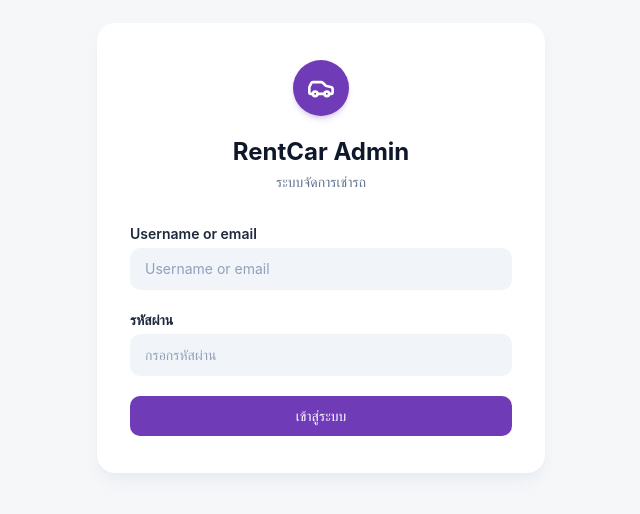
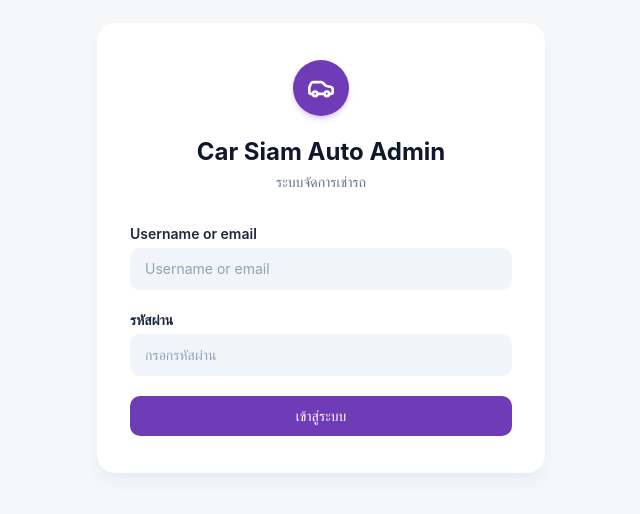
Before and after one commit to cholcool/Car-Siam-Auto-addmin, a Next.js app: page /signin in a window 1280 px wide. Shown: the part 152-666 px from the top of the page, without its empty margins (319-959 px from the left). Built offline with nearby package versions, Linux system fonts and the light colour scheme; no server answers.

Commit message:
fixed title

```diff
--- a/src/app/(auth)/signin/page.tsx
+++ b/src/app/(auth)/signin/page.tsx
@@ -67,7 +67,7 @@ export default function SignInPage() {
             <Car className="h-7 w-7" aria-hidden="true" strokeWidth={2.25} />
           </div>
 
-          <h1 className="mt-5 text-2xl font-bold text-slate-900">RentCar Admin</h1>
+          <h1 className="mt-5 text-2xl font-bold text-slate-900">Car Siam Auto Admin</h1>
           <p className="mt-1 text-sm font-medium text-slate-500">ระบบจัดการเช่ารถ</p>
         </div>
 
--- a/src/app/(dashboard)/dashboard/cars/[id]/page.tsx
+++ b/src/app/(dashboard)/dashboard/cars/[id]/page.tsx
@@ -44,7 +44,7 @@ export async function generateMetadata({ params }: PageProps) {
   const { id } = await params
   const car = await getCar(id)
   if (!car) return { title: 'Vehicle not found' }
-  return { title: `${car.brand.name} ${car.model} | RentCar Admin` }
+  return { title: `${car.brand.name} ${car.model} | Car Siam Auto Admin` }
 }
 
 function SectionSkeleton({ className }: { className: string }) {
--- a/src/components/MenuRBACSidebar.tsx
+++ b/src/components/MenuRBACSidebar.tsx
@@ -24,7 +24,7 @@ export default function MenuRBACSidebar({ user, menuItems }: { user?: SidebarUse
             <Car className="h-7 w-7" aria-hidden="true" />
           </div>
           <div>
-            <div className="text-xl font-bold leading-tight">RentCar Admin</div>
+            <div className="text-xl font-bold leading-tight">Car Siam Auto Admin</div>
             <div className="mt-0.5 text-sm font-semibold text-[#F4E7B0]">ระบบจัดการเช่ารถ</div>
           </div>
         </div>
--- a/src/components/ResponsiveShell.tsx
+++ b/src/components/ResponsiveShell.tsx
@@ -27,7 +27,7 @@ function ResponsiveHeader({
         >
           <Menu className="h-5 w-5" />
         </button>
-        <span className="text-base font-bold text-slate-950">RentCar Admin</span>
+        <span className="text-base font-bold text-slate-950">Car Siam Auto Admin</span>
       </header>
 
       <div className={`fixed inset-0 z-40 lg:hidden ${openMobile ? "" : "pointer-events-none"}`} slot="mobile">
```
